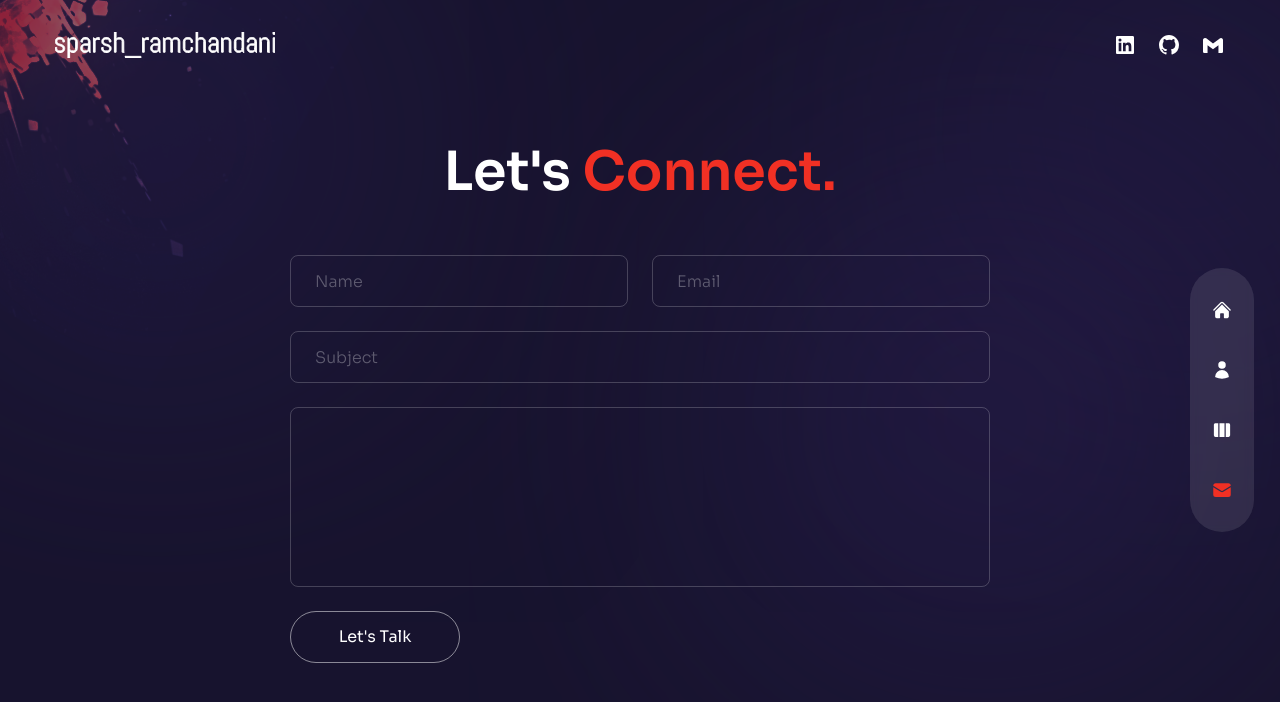
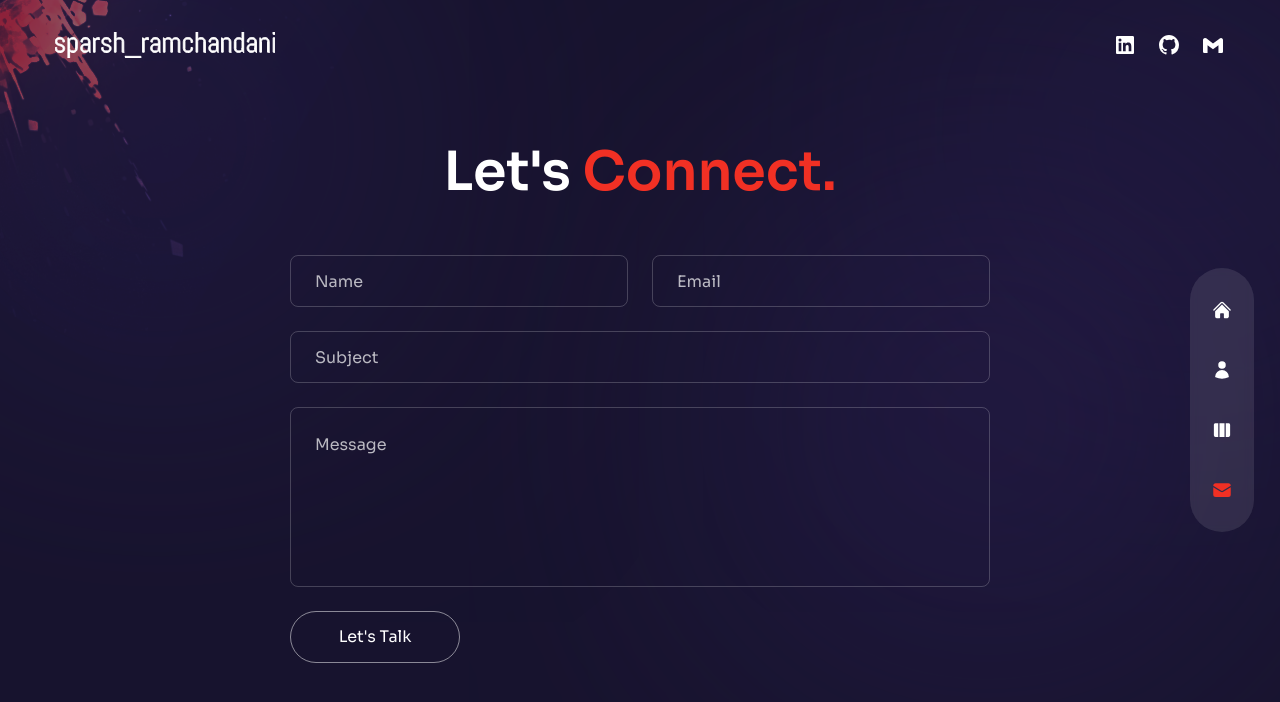
Before and after one commit to sparshramchandani-NEU/sparsh-ramchandani-portfolio, a Next.js app: page /contact in a window 1280 px wide. Shown: the top 702 px of the page. Built offline with nearby package versions, Linux system fonts and the light colour scheme.

Commit message:
Email functionality included in Contact

```diff
--- a/package.json
+++ b/package.json
@@ -13,6 +13,7 @@
     "axios": "^1.9.0",
     "framer-motion": "^10.12.16",
     "next": "13.4.3",
+    "nodemailer": "^7.0.5",
     "openai": "^4.98.0",
     "react": "18.2.0",
     "react-countup": "^6.4.2",
--- /dev/null
+++ b/pages/api/contact.js
@@ -0,0 +1,51 @@
+import nodemailer from "nodemailer";
+
+export default async function handler(req, res) {
+  if (req.method !== "POST") {
+    return res.status(405).json({ error: "Method not allowed" });
+  }
+
+  const { name, email, subject, message } = req.body || {};
+
+  if (!name || !email || !subject) {
+    return res
+      .status(400)
+      .json({ error: "Name, email and subject are required." });
+  }
+
+  try {
+    const transporter = nodemailer.createTransport({
+      host: "smtp.gmail.com",
+      port: 465,
+      secure: true,
+      auth: {
+        user: process.env.GMAIL_USER,
+        pass: process.env.GMAIL_APP_PASSWORD,
+      },
+    });
+
+    const html = `
+      <div style="font-family:Arial,sans-serif;line-height:1.6">
+        <h2>New message from your portfolio</h2>
+        <p><strong>Name:</strong> ${name}</p>
+        <p><strong>Email:</strong> ${email}</p>
+        <p><strong>Subject:</strong> ${subject}</p>
+        <p><strong>Message:</strong></p>
+        <p>${(message || "").replace(/\n/g, "<br/>")}</p>
+      </div>
+    `;
+
+    await transporter.sendMail({
+      from: process.env.GMAIL_USER,
+      to: "sparshghanshyamdasramchandani@gmail.com",
+      replyTo: email,
+      subject: subject || "New portfolio message",
+      html,
+    });
+
+    return res.status(200).json({ ok: true });
+  } catch (error) {
+    console.error("Email send failed:", error);
+    return res.status(500).json({ error: "Failed to send email" });
+  }
+}
--- a/pages/contact/index.js
+++ b/pages/contact/index.js
@@ -9,8 +9,49 @@ import { motion } from "framer-motion";
 
 //variants
 import { fadeIn } from "../../variants";
+import { useState } from "react";
 
 const Contact = () => {
+  const [formValues, setFormValues] = useState({
+    name: "",
+    email: "",
+    subject: "",
+    message: "",
+  });
+  const [submitting, setSubmitting] = useState(false);
+
+  const handleChange = (e) => {
+    const { name, value } = e.target;
+    setFormValues((prev) => ({ ...prev, [name]: value }));
+  };
+
+  const handleSubmit = async (e) => {
+    e.preventDefault();
+    const { name, email, subject, message } = formValues;
+    if (!name || !email || !subject) {
+      alert("Please fill in Name, Email, and Subject.");
+      return;
+    }
+    try {
+      setSubmitting(true);
+      const res = await fetch("/api/contact", {
+        method: "POST",
+        headers: { "Content-Type": "application/json" },
+        body: JSON.stringify({ name, email, subject, message }),
+      });
+      const data = await res.json();
+      if (!res.ok) {
+        throw new Error(data?.error || "Failed to send message");
+      }
+      alert("Message sent! I'll get back to you soon.");
+      setFormValues({ name: "", email: "", subject: "", message: "" });
+    } catch (err) {
+      alert(err.message || "Something went wrong. Please try again.");
+    } finally {
+      setSubmitting(false);
+    }
+  };
+
   return (
     <div className="h-full bg-primary/30 ">
       <div className="container mx-auto py-32 text-center xl:text-left flex items-center justify-center h-full">
@@ -33,19 +74,51 @@ const Contact = () => {
             animate="show"
             exit="exit"
             className="flex-1 flex flex-col gap-6 w-full mx-auto"
+            onSubmit={handleSubmit}
           >
             {/* group */}
             <div className="flex gap-x-6 w-full">
-              <input type="text" placeholder="name" className="input" />
-              <input type="text" placeholder="email" className="input" />
+              <input
+                type="text"
+                name="name"
+                placeholder="Name"
+                className="input"
+                value={formValues.name}
+                onChange={handleChange}
+              />
+              <input
+                type="email"
+                name="email"
+                placeholder="Email"
+                className="input"
+                value={formValues.email}
+                onChange={handleChange}
+              />
             </div>
-            <input type="text" placeholder="subject" className="input" />
-            <textarea placeholder="message" className="textarea">
+            <input
+              type="text"
+              name="subject"
+              placeholder="Subject"
+              className="input"
+              value={formValues.subject}
+              onChange={handleChange}
+            />
+            <textarea
+              name="message"
+              placeholder="Message"
+              className="textarea"
+              value={formValues.message}
+              onChange={handleChange}
+            >
               {" "}
             </textarea>
-            <button className="btn rounded-full border border-white/50 max-w-[170px] px-8 transition-all duration-300 flex items-center justify-center overflow-hidden hover:border-accent group">
+            <button
+              type="submit"
+              disabled={submitting}
+              className="btn rounded-full border border-white/50 max-w-[170px] px-8 transition-all duration-300 flex items-center justify-center overflow-hidden hover:border-accent group disabled:opacity-60 disabled:cursor-not-allowed"
+            >
               <span className="group-hover:-translate-y-[120%] group-hover:opacity-0 transition-all duration-500">
-                Let's Talk
+                {submitting ? "Sending..." : "Let's Talk"}
               </span>
               <BsArrowRight className="-translate-y-[120%] opacity-0 group-hover:flex group-hover:-translate-y-0 group-hover:opacity-100 transition-all duration-300 absolute text-[22px]" />
             </button>
--- a/styles/globals.css
+++ b/styles/globals.css
@@ -43,7 +43,7 @@
   }
   .input,
   .textarea {
-    @apply bg-transparent outline-none focus:ring-1 focus:ring-accent border border-white/20 placeholder:text-white/30 placeholder:font-light;
+    @apply bg-transparent outline-none focus:ring-1 focus:ring-accent border border-white/20 placeholder:text-white/70 placeholder:font-normal;
   }
   .textarea {
     @apply w-full h-[180px] p-6 capitalize rounded-lg resize-none;
```
Also changed, not shown: 1 other file (tests, documents, lock files or other folders).
